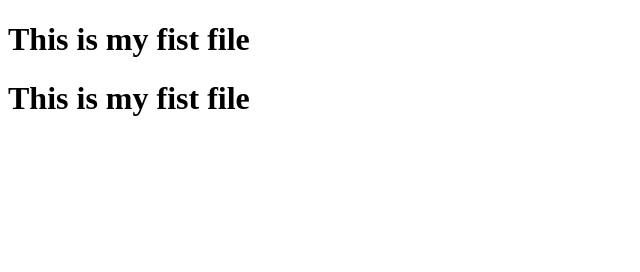
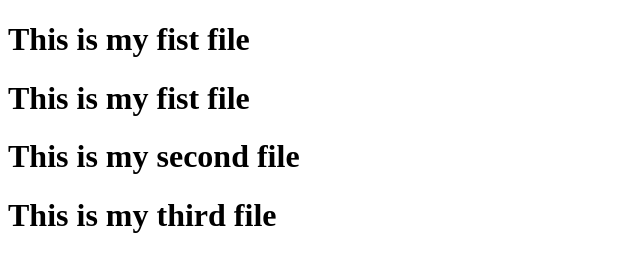
Before and after one commit to raeesschool/helo, a plain HTML site: page index.html in a window 1280 px wide. Shown: the whole page, without its empty margins (0-640 px from the left). Drawn offline with Linux system fonts and the light colour scheme.

Commit message:
add two new lines

```diff
--- a/index.html
+++ b/index.html
@@ -8,5 +8,7 @@
 <body>
     <h1>This is my fist file</h1>
     <h1>This is my fist file</h1>
+    <h1>This is my second file</h1>
+    <h1>This is my third file</h1>
 </body>
 </html>
```
